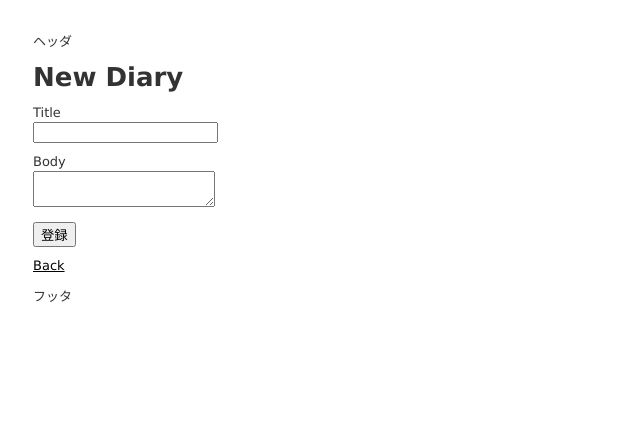
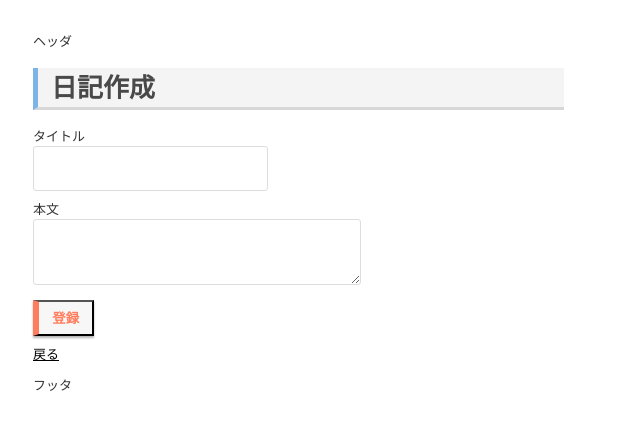
Before and after one commit to yamamusan/practice-rails, a Rails app: page /diaries/new in a window 1280 px wide. Shown: the top 430 px of the page, without its empty margins (0-640 px from the left). Run offline with Rails 7, Linux system fonts and the light colour scheme; style sheets or scripts are compiled from the project's sources.

Commit message:
個別扱いのスタイルを設定

```diff
--- a/app/assets/stylesheets/diaries.scss
+++ b/app/assets/stylesheets/diaries.scss
@@ -1,3 +1,78 @@
 // Place all the styles related to the diaries controller here.
 // They will automatically be included in application.css.
 // You can use Sass (SCSS) here: http://sass-lang.com/
+h1 {
+  padding: 0.4em 0.5em;/*文字の上下 左右の余白*/
+  color: #494949;/*文字色*/
+  background: #f4f4f4;/*背景色*/
+  border-left: solid 5px #7db4e6;/*左線*/
+  border-bottom: solid 3px #d7d7d7;/*下線*/
+  width: 500px
+}
+
+input[type="text"], textarea {
+    padding: 0.8em;
+    outline: none;
+    border: 1px solid #DDD;
+    -webkit-border-radius: 3px;
+    -moz-border-radius: 3px;
+    border-radius: 3px;
+    font-size: 16px;
+}
+textarea {
+    width: 300px;
+}
+
+.submit-btn {
+  display: inline-block;
+  padding: 0.5em 1em;
+  text-decoration: none;
+  background: #f7f7f7;
+  border-left: solid 6px #ff7c5c;/*左線*/
+  color: #ff7c5c;/*文字色*/
+  font-weight: bold;
+  box-shadow: 0px 2px 2px rgba(0, 0, 0, 0.29);
+}
+
+.submit-btn:active {
+  box-shadow: inset 0 0 2px rgba(128, 128, 128, 0.1);
+  transform: translateY(2px);
+}
+
+table {
+  border-spacing: 0;
+}
+
+thead th {
+	font-weight: bold;
+	border-radius: 1px 1px 1px 1px;
+	background:#9fd6f0ef;
+}
+
+th:first-child {
+  -moz-border-radius: 6px 0 0 0;
+  -webkit-border-radius: 6px 0 0 0;
+  border-radius: 6px 0 0 0;
+}
+
+th:last-child {
+  -moz-border-radius: 0 6px 0 0;
+  -webkit-border-radius: 0 6px 0 0;
+  border-radius: 0 6px 0 0;
+}
+
+.bordered tr:hover {
+    background: #fbf8e9;
+    -o-transition: all 0.1s ease-in-out;
+    -webkit-transition: all 0.1s ease-in-out;
+    -moz-transition: all 0.1s ease-in-out;
+    -ms-transition: all 0.1s ease-in-out;
+    transition: all 0.1s ease-in-out;
+}
+
+.zebra tbody tr:nth-child(even) {
+  background: #f5f5f5;
+  -webkit-box-shadow: 0 1px 0 rgba(255,255,255,.8) inset;
+  -moz-box-shadow:0 1px 0 rgba(255,255,255,.8) inset;
+  box-shadow: 0 1px 0 rgba(255,255,255,.8) inset;
+}
--- a/app/views/diaries/_form.html.erb
+++ b/app/views/diaries/_form.html.erb
@@ -12,16 +12,16 @@
   <% end %>
 
   <div class="field">
-    <%= form.label :title %>
+    <%= form.label 'タイトル' %>
     <%= form.text_field :title %>
   </div>
 
   <div class="field">
-    <%= form.label :body %>
+    <%= form.label '本文' %>
     <%= form.text_area :body %>
   </div>
 
   <div class="actions">
-    <%= form.submit "#{button}" %>
+    <%= form.submit "#{button}", class: "submit-btn" %>
   </div>
 <% end %>
--- a/app/views/diaries/edit.html.erb
+++ b/app/views/diaries/edit.html.erb
@@ -1,6 +1,6 @@
-<h1>Editing Diary</h1>
+<h1>日記更新</h1>
 
 <%= render 'form', diary: @diary, button: '更新' %>
 
-<%= link_to 'Show', @diary %> |
-<%= link_to 'Back', diaries_path %>
+<%= link_to '詳細', @diary %> |
+<%= link_to '戻る', diaries_path %>
--- a/app/views/diaries/index.html.erb
+++ b/app/views/diaries/index.html.erb
@@ -1,8 +1,8 @@
 <p id="notice"><%= notice %></p>
 
-<h1>日記</h1>
+<h1>日記一覧</h1>
 
-<table>
+<table class='bordered zebra'>
   <thead>
     <tr>
       <th>ID</th>
--- a/app/views/diaries/new.html.erb
+++ b/app/views/diaries/new.html.erb
@@ -1,5 +1,5 @@
-<h1>New Diary</h1>
+<h1>日記作成</h1>
 
 <%= render 'form', diary: @diary, button: '登録' %>
 
-<%= link_to 'Back', diaries_path %>
+<%= link_to '戻る', diaries_path %>
--- a/app/views/diaries/show.html.erb
+++ b/app/views/diaries/show.html.erb
@@ -1,3 +1,5 @@
+<h1>日記詳細</h1>
+
 <p id="notice"><%= notice %></p>
 
 <p>
```
